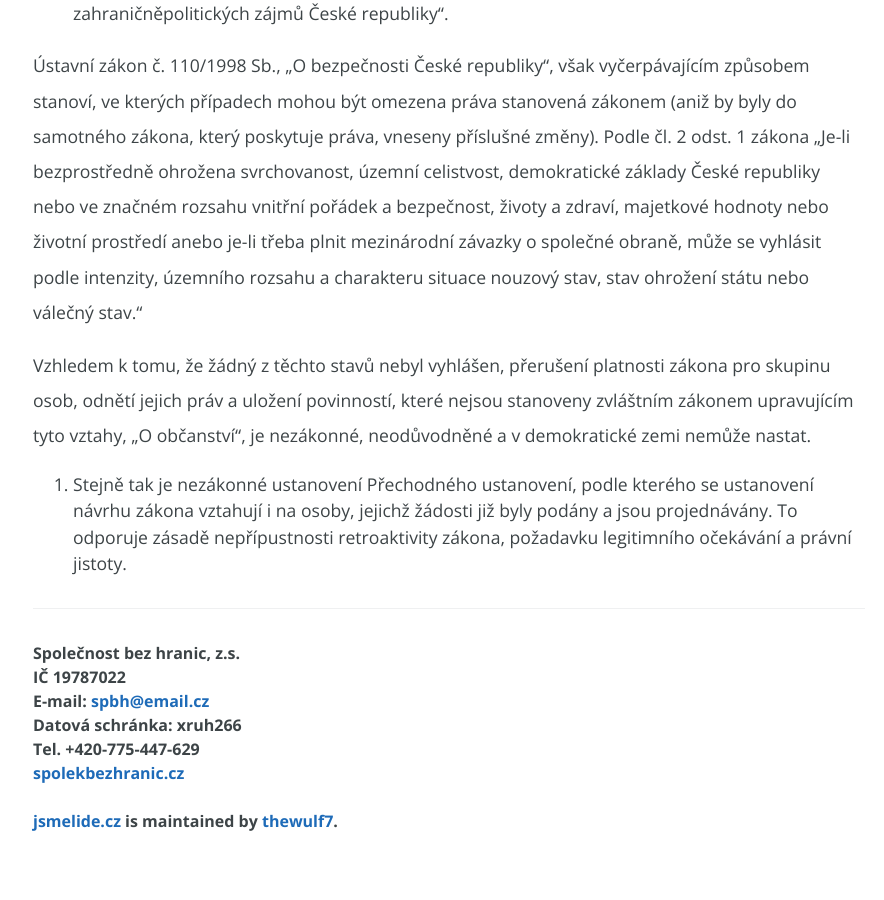
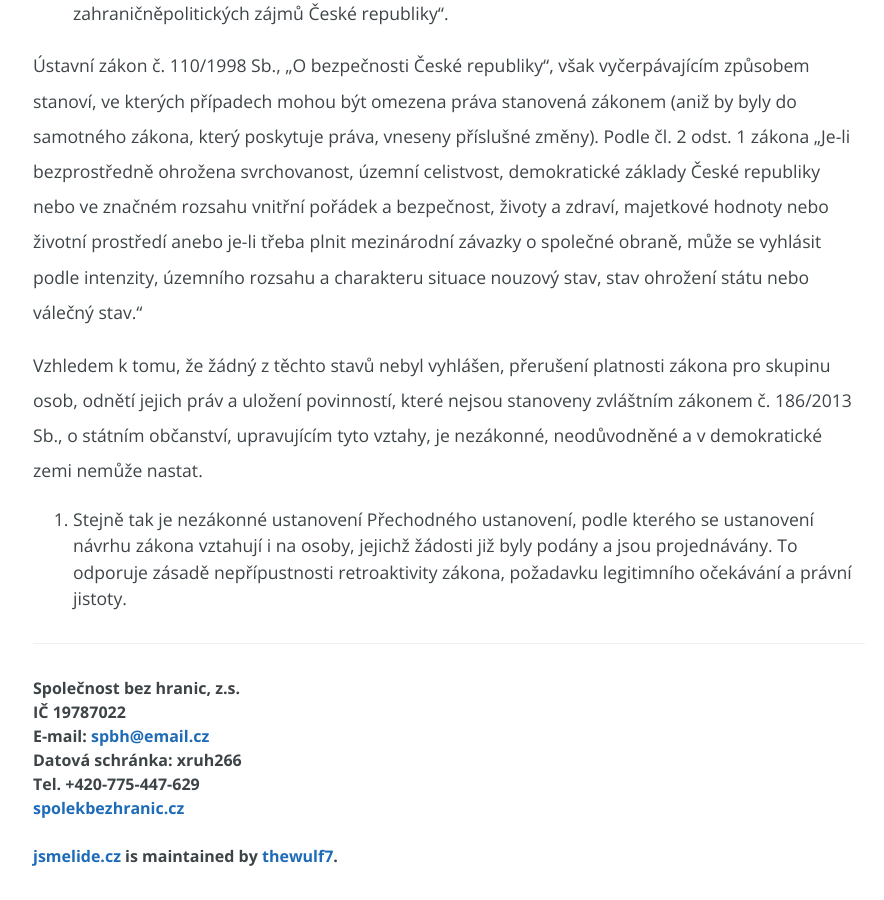
Before and after one commit to thewulf7/jsmelide, a Jekyll site: the page built from zakon.md, in a window 1280 px wide and 900 px high, scrolled down 2861 px. Shown: the whole window, without its empty margins (191-1075 px from the left). Built offline with Jekyll 4.4.1, drawn with Linux system fonts in a browser that asks for light colours; comment, search, counter and statistics services are not loaded; our own code applies the rules of GitHub Pages for plain Markdown files; before the commit the page ends 3726 px from its top, so only the background shows below that.

Commit message:
Update zakon.md
Co-authored-by: Daria Doronina <skidle.dd@gmail.com>

```diff
--- a/zakon.md
+++ b/zakon.md
@@ -37,6 +37,6 @@ Vzhledem k tomu, že zákon, do kterého se změny vnášejí, upravuje zcela ji
 
 Ústavní zákon č. 110/1998 Sb., „O bezpečnosti České republiky“, však vyčerpávajícím způsobem stanoví, ve kterých případech mohou být omezena práva stanovená zákonem (aniž by byly do samotného zákona, který poskytuje práva, vneseny příslušné změny). Podle čl. 2 odst. 1 zákona „Je-li bezprostředně ohrožena svrchovanost, územní celistvost, demokratické základy České republiky nebo ve značném rozsahu vnitřní pořádek a bezpečnost, životy a zdraví, majetkové hodnoty nebo životní prostředí anebo je-li třeba plnit mezinárodní závazky o společné obraně, může se vyhlásit podle intenzity, územního rozsahu a charakteru situace nouzový stav, stav ohrožení státu nebo válečný stav.“
 
-Vzhledem k tomu, že žádný z těchto stavů nebyl vyhlášen, přerušení platnosti zákona pro skupinu osob, odnětí jejich práv a uložení povinností, které nejsou stanoveny zvláštním zákonem upravujícím tyto vztahy, „O občanství“, je nezákonné, neodůvodněné a v demokratické zemi nemůže nastat.
+Vzhledem k tomu, že žádný z těchto stavů nebyl vyhlášen, přerušení platnosti zákona pro skupinu osob, odnětí jejich práv a uložení povinností, které nejsou stanoveny zvláštním zákonem č. 186/2013 Sb., o státním občanství, upravujícím tyto vztahy, je nezákonné, neodůvodněné a v demokratické zemi nemůže nastat.
 
 5. Stejně tak je nezákonné ustanovení Přechodného ustanovení, podle kterého se ustanovení návrhu zákona vztahují i na osoby, jejichž žádosti již byly podány a jsou projednávány. To odporuje zásadě nepřípustnosti retroaktivity zákona, požadavku legitimního očekávání a právní jistoty.
```
